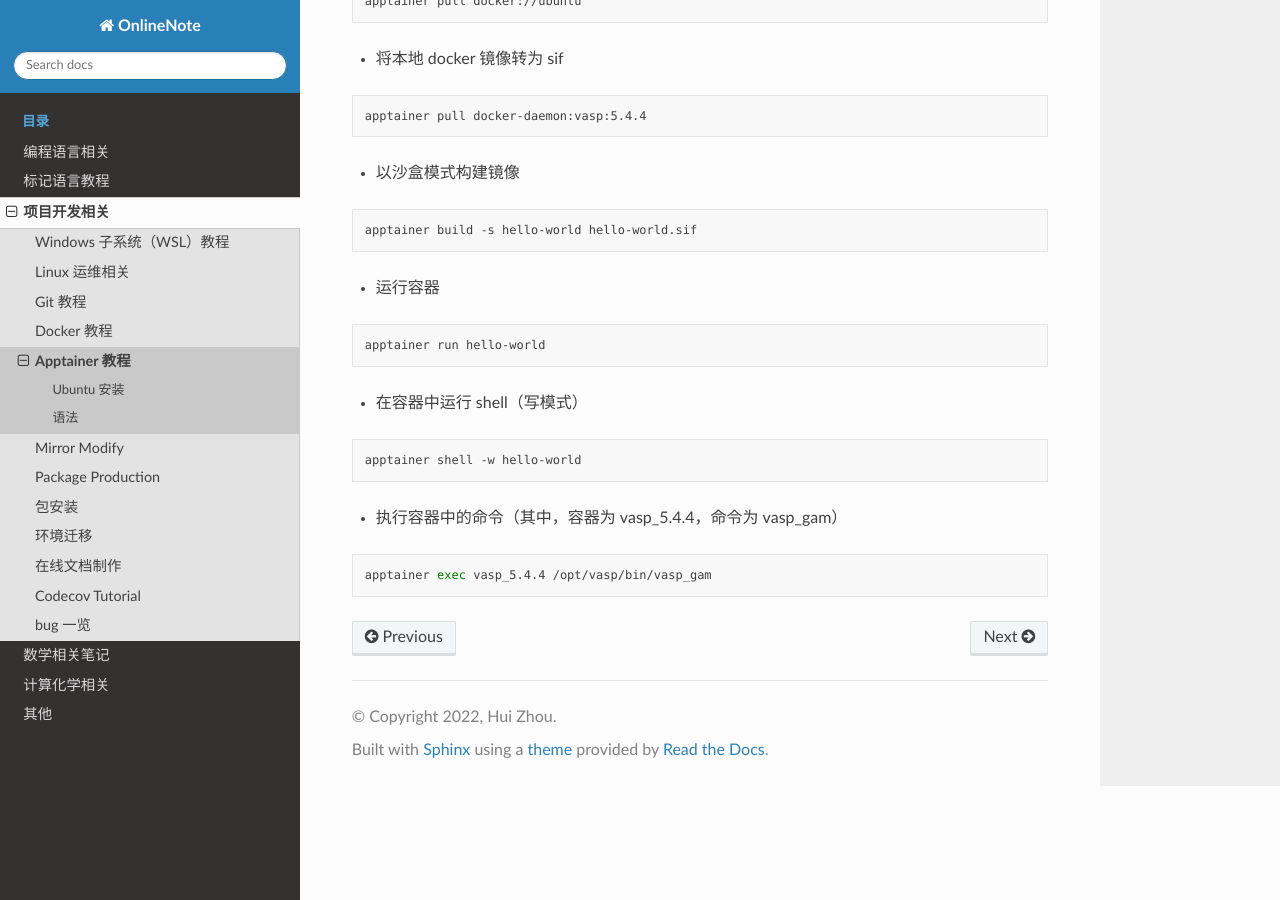
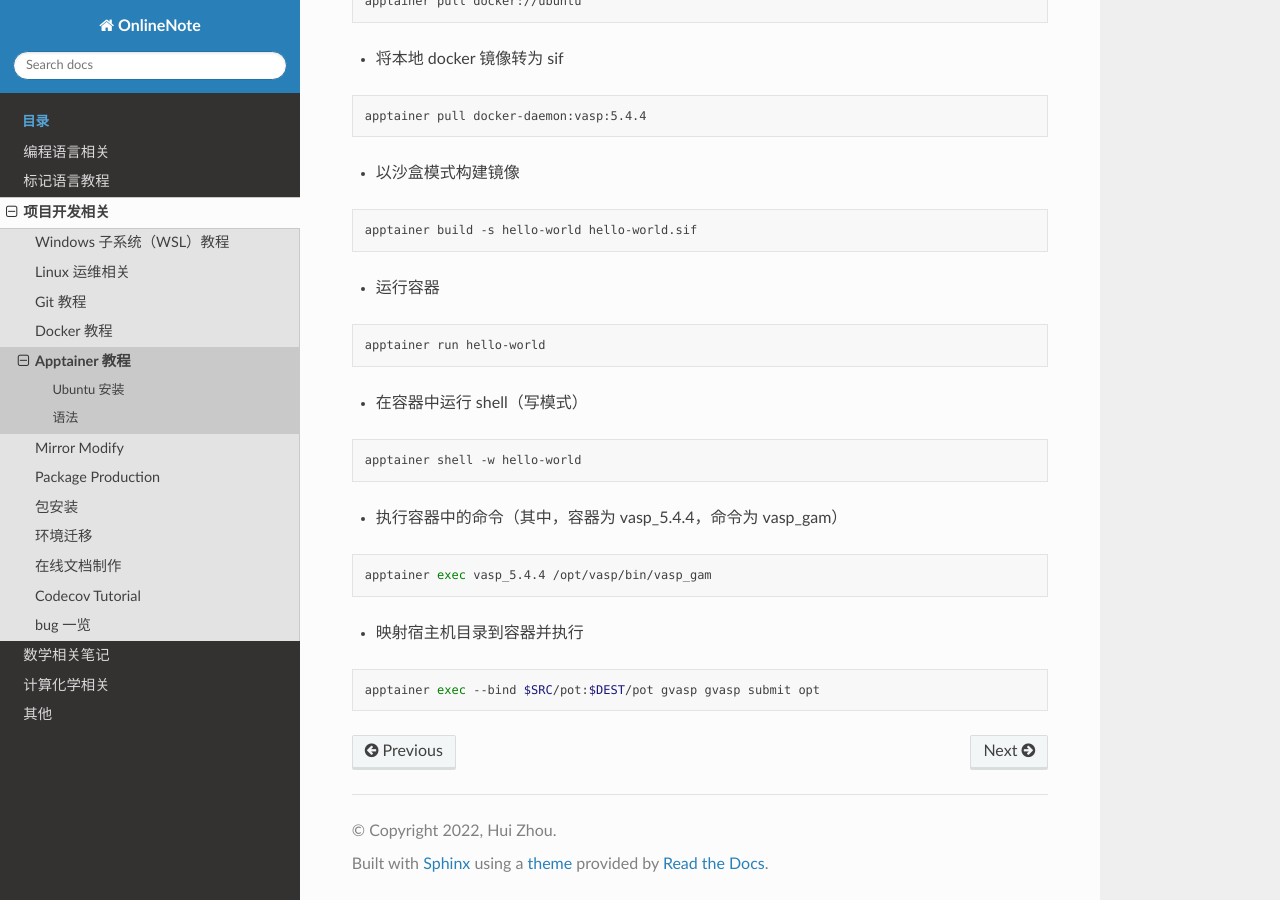
Before and after one commit to Rasic2/CodeNote, a Sphinx documentation site: the page built from docs/source/development/apptainer.md, in a window 1280 px wide and 900 px high, scrolled down 824 px. Built offline with Sphinx 7.4.7 and the Read the Docs theme 2.0.0, drawn with Linux system fonts in a browser that asks for light colours.

Commit message:
update docker.md && apptainer.md

````diff
--- a/docs/source/development/apptainer.md
+++ b/docs/source/development/apptainer.md
@@ -67,3 +67,9 @@ apptainer shell -w hello-world
 ```bash
 apptainer exec vasp_5.4.4 /opt/vasp/bin/vasp_gam
 ```
+
+- 映射宿主机目录到容器并执行
+
+```bash
+apptainer exec --bind $SRC/pot:$DEST/pot gvasp gvasp submit opt
+```
````
Also changed, not shown: docs/source/development/docker.md (+1 -1 lines).
